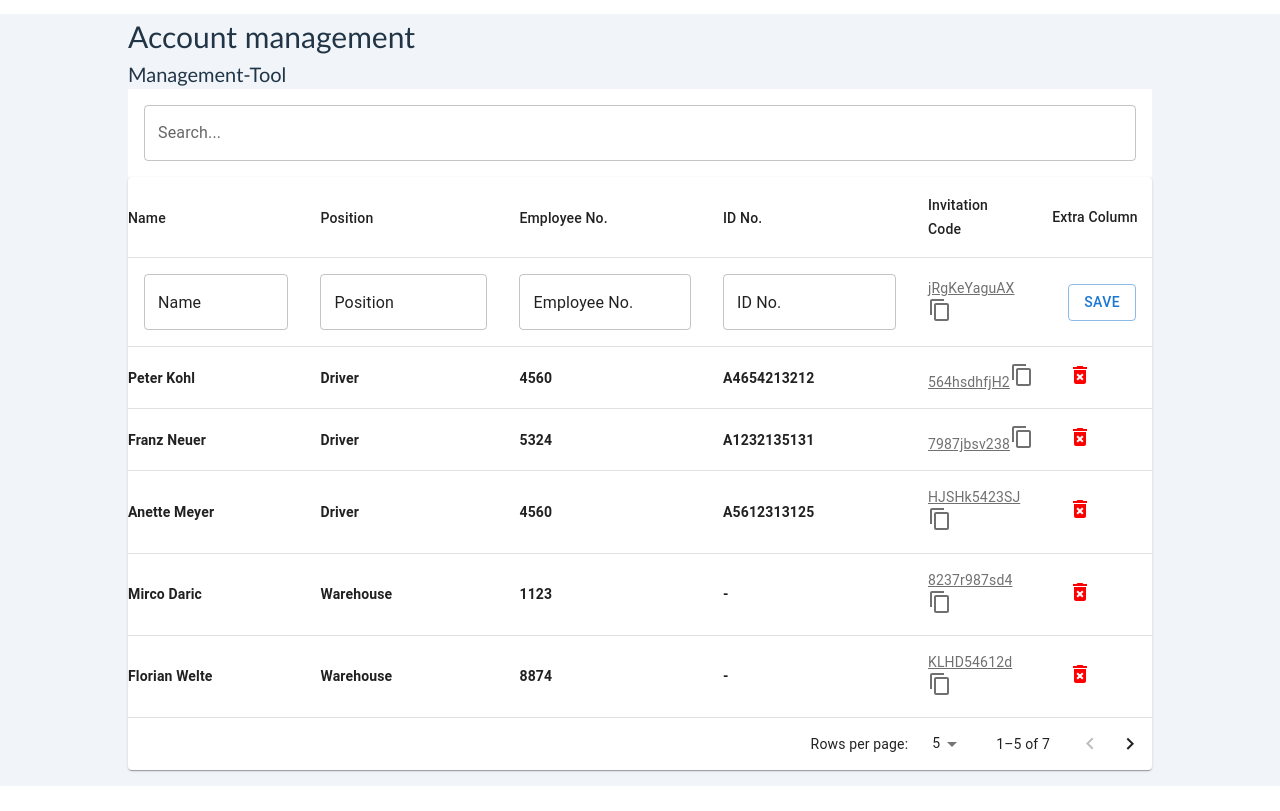
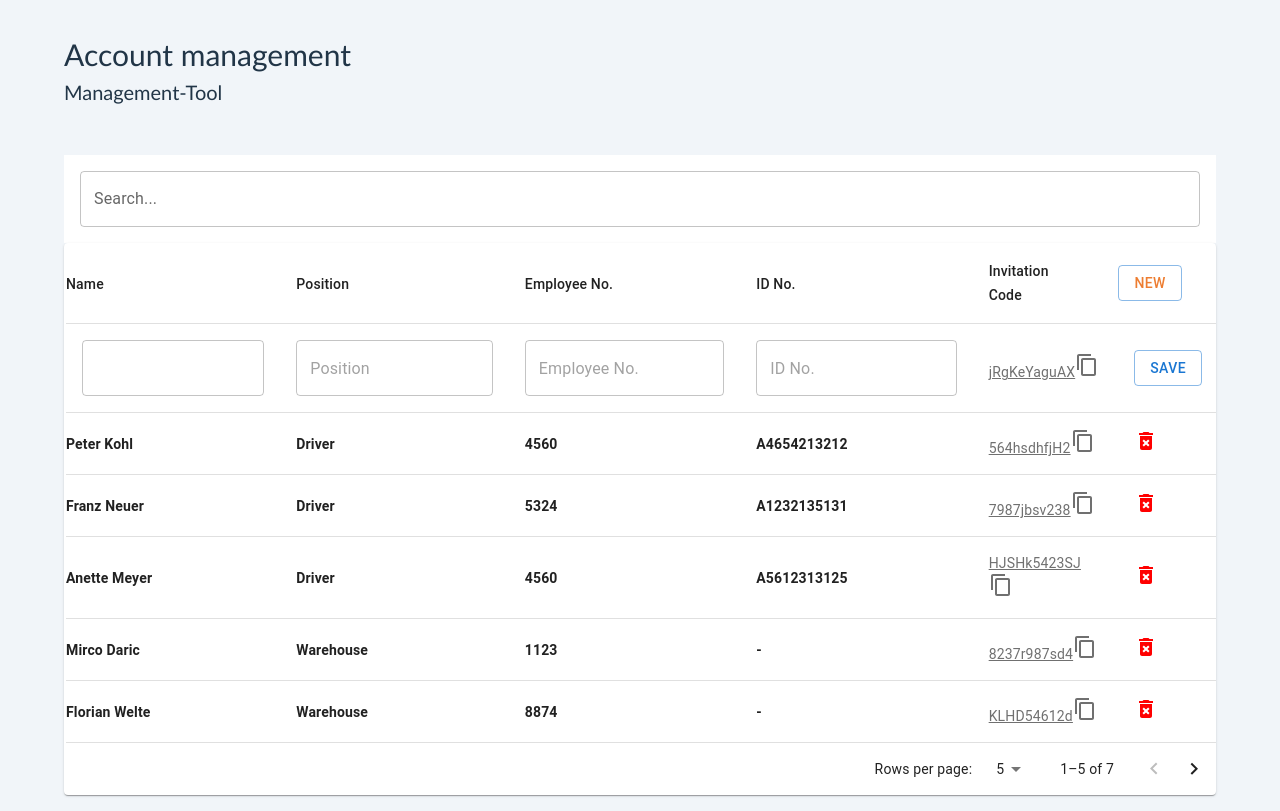
Before and after one commit to danielszabo88/bonisoft, a React (Vite) app: page / in a window 1280 px wide. Built offline with nearby package versions, Linux system fonts and the light colour scheme.

Commit message:
further stylings

```diff
--- a/src/AccountTable/AccountTable.jsx
+++ b/src/AccountTable/AccountTable.jsx
@@ -160,7 +160,15 @@ function EnhancedTableHead(props) {
           </TableCell>
         ))}
         <TableCell key="test" align="left" padding="none" sortDirection={false}>
-          <div>Extra Column</div>
+          <Button
+            variant="outlined"
+            sx={{ color: "#ED7D31" }}
+            onClick={() => {
+              console.log("todo: toggle first row visibility");
+            }}
+          >
+            New
+          </Button>
         </TableCell>
       </TableRow>
     </TableHead>
@@ -261,7 +269,7 @@ export default function AccountTable() {
       <Paper sx={{ width: "100%", mb: 2 }}>
         <TableContainer>
           <Table
-            sx={{ minWidth: 750 }}
+            sx={{ minWidth: 750, marginLeft: "2px" }}
             aria-labelledby="tableTitle"
             size="medium"
           >
@@ -288,7 +296,7 @@ export default function AccountTable() {
                   <TextField
                     type="text"
                     variant="outlined"
-                    defaultValue="Name"
+                    placeholder={newAccount.name && "Name"}
                     onChange={(e) => {
                       setNewAccount({ ...newAccount, name: e.target.value });
                     }}
@@ -299,7 +307,7 @@ export default function AccountTable() {
                   <TextField
                     type="text"
                     variant="outlined"
-                    defaultValue="Position"
+                    placeholder="Position"
                     onChange={(e) => {
                       setNewAccount({
                         ...newAccount,
@@ -312,7 +320,7 @@ export default function AccountTable() {
                   <TextField
                     type="text"
                     variant="outlined"
-                    defaultValue="Employee No."
+                    placeholder="Employee No."
                     onChange={(e) => {
                       setNewAccount({ ...newAccount, e_no: e.target.value });
                     }}
@@ -322,7 +330,7 @@ export default function AccountTable() {
                   <TextField
                     type="text"
                     variant="outlined"
-                    defaultValue="ID No."
+                    placeholder="ID No."
                     onChange={(e) => {
                       setNewAccount({ ...newAccount, id_no: e.target.value });
                     }}
@@ -354,6 +362,14 @@ export default function AccountTable() {
                           newAccount.inv_code
                         )
                       );
+                      setNewAccount({
+                        id: createString(2),
+                        name: "",
+                        position: "",
+                        e_no: "",
+                        id_no: "",
+                        inv_code: createString(11),
+                      });
                     }}
                   >
                     Save
@@ -379,13 +395,19 @@ export default function AccountTable() {
                       id={labelId}
                       scope="row"
                       padding="none"
-                      style={{fontWeight: 700}}
+                      style={{ fontWeight: 700 }}
                     >
                       {row.name}
                     </TableCell>
-                    <TableCell style={{fontWeight: 700}}>{row.position}</TableCell>
-                    <TableCell style={{fontWeight: 700}}>{row.e_no}</TableCell>
-                    <TableCell style={{fontWeight: 700}}>{row.id_no}</TableCell>
+                    <TableCell style={{ fontWeight: 700 }}>
+                      {row.position}
+                    </TableCell>
+                    <TableCell style={{ fontWeight: 700 }}>
+                      {row.e_no}
+                    </TableCell>
+                    <TableCell style={{ fontWeight: 700 }}>
+                      {row.id_no}
+                    </TableCell>
                     <TableCell>
                       <InvCode>
                         {row.inv_code}
--- a/src/AccountTable/AccountTableContainer.jsx
+++ b/src/AccountTable/AccountTableContainer.jsx
@@ -4,7 +4,7 @@ import AccountTableTitle from './AccountTableTitle'
 import styled from "styled-components";
 
 const AccountContainer = styled.div`
-    width: 80%;
+    width: 90%;
     margin: 0 auto;
 `;
 
--- a/src/AccountTable/AccountTableTitle.jsx
+++ b/src/AccountTable/AccountTableTitle.jsx
@@ -11,12 +11,17 @@ const SubTitle = styled.div`
     font-size: 20px;
 `;
 
+const TitleContainer = styled.div`
+    padding-top: 2em;
+    padding-bottom: 3em;
+`;
+
 const AccountTableTitle = () => {
   return (
-    <div>
+    <TitleContainer>
         <MainTitle>Account management</MainTitle>
         <SubTitle>Management-Tool</SubTitle>
-    </div>
+    </TitleContainer>
   )
 }
 
```
